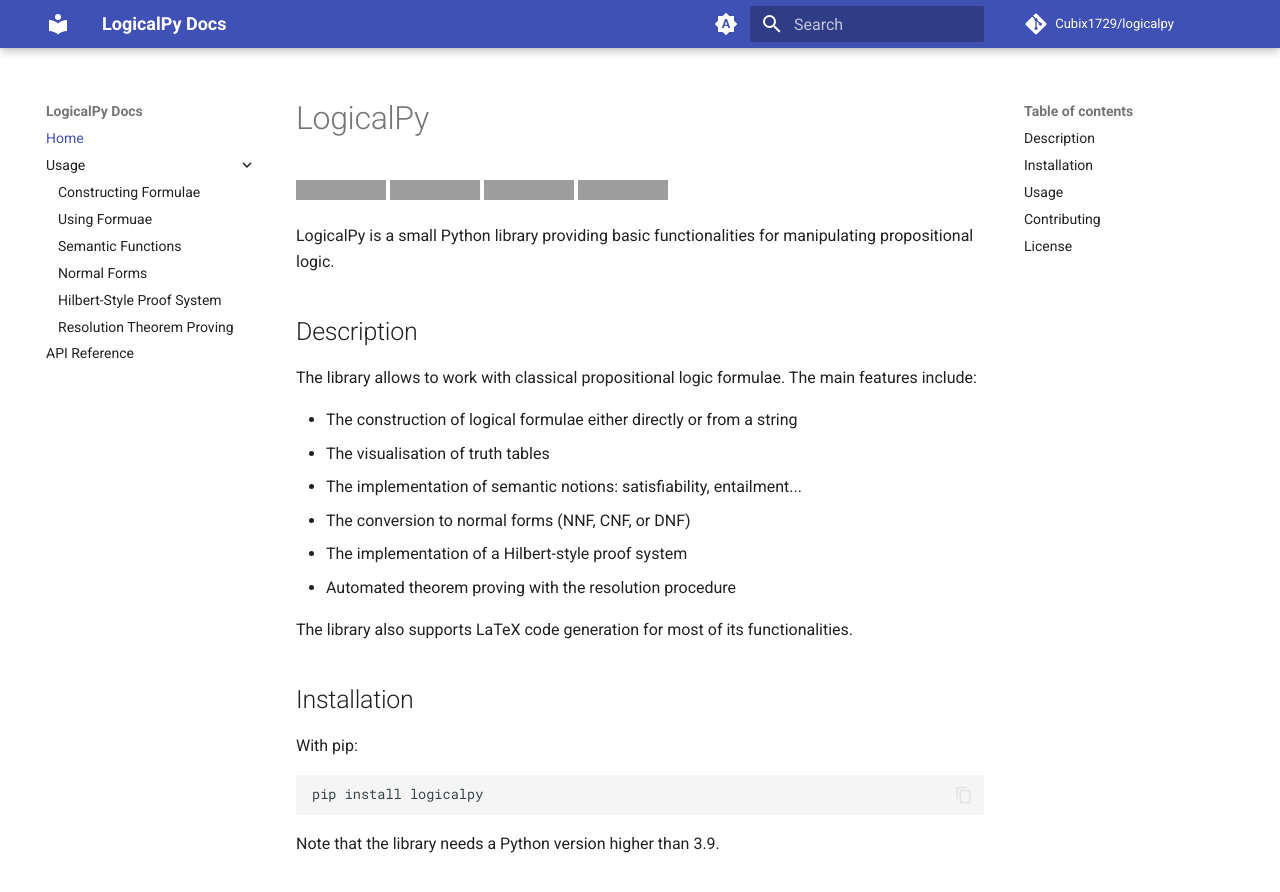
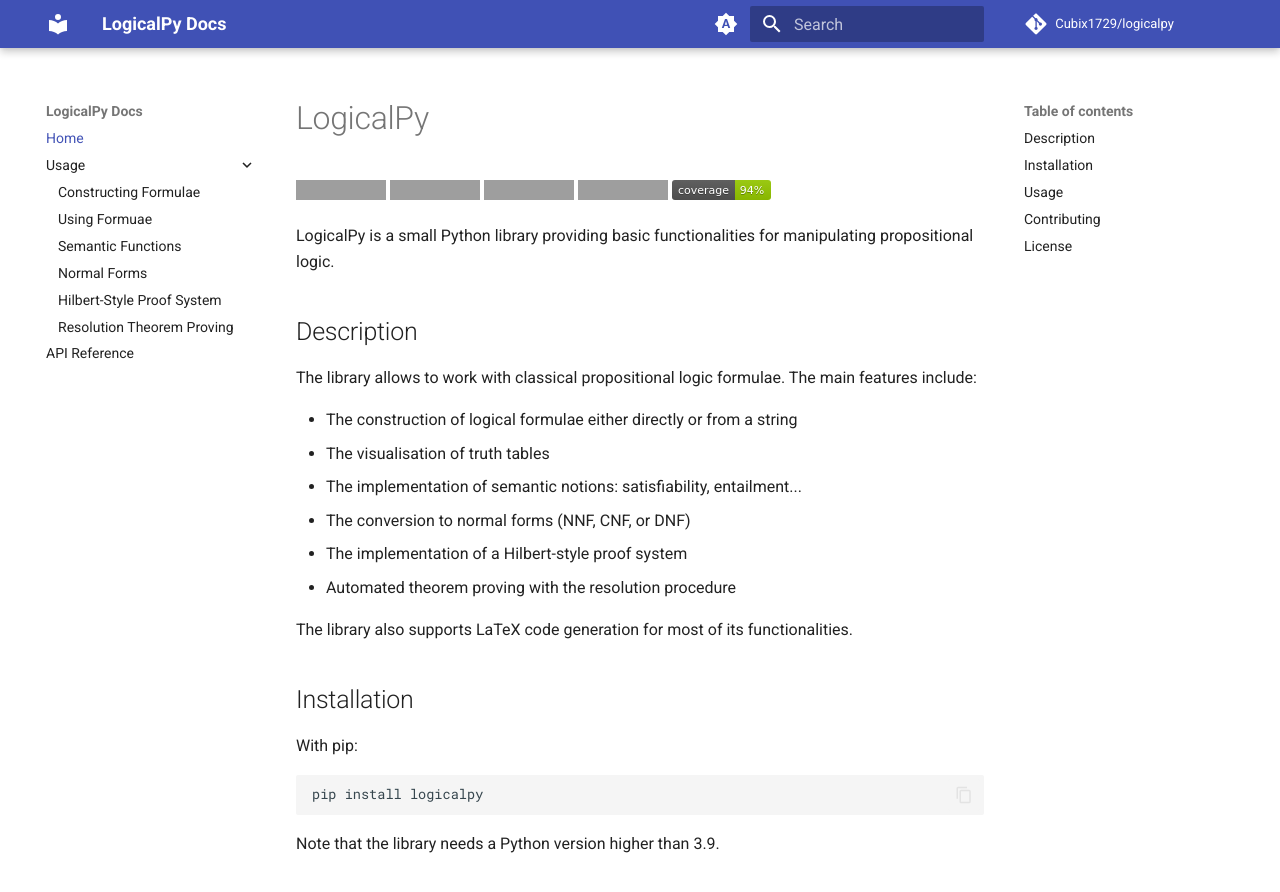
Before and after one commit to Cubix1729/logicalpy, an MkDocs documentation site: the page built from docs/index.md, in a window 1280 px wide and 900 px high. Shown: the top 892 px of the window. Built offline with MkDocs 1.6.1 and Material for MkDocs 9.7.7, drawn with Linux system fonts in a browser that asks for light colours; comment, search, counter and statistics services are not loaded; grey boxes are pictures that could not be loaded.

Commit message:
Added test coverage badge and .coveragerc configuration file

```diff
--- a/docs/index.md
+++ b/docs/index.md
@@ -4,6 +4,7 @@
 [![License](https://img.shields.io/github/license/Cubix1729/logicalpy)](https://github.com/Cubix1729/logicalpy/blob/master/LICENSE)
 [![Code style: black](https://img.shields.io/badge/code%20style-black-000000.svg)](https://github.com/psf/black)
 [![Python versions](https://img.shields.io/pypi/pyversions/logicalpy)](https://pypi.python.org/pypi/logicalpy)
+[![Test coverage](./coverage-badge.svg)](https://github.com/Cubix1729/logicalpy/tree/master/tests)
 
 LogicalPy is a small Python library providing basic functionalities for manipulating propositional logic.
 
```
Also changed, not shown: README.md (+1 -0 lines), docs/coverage-badge.svg (added), 1 other file.
